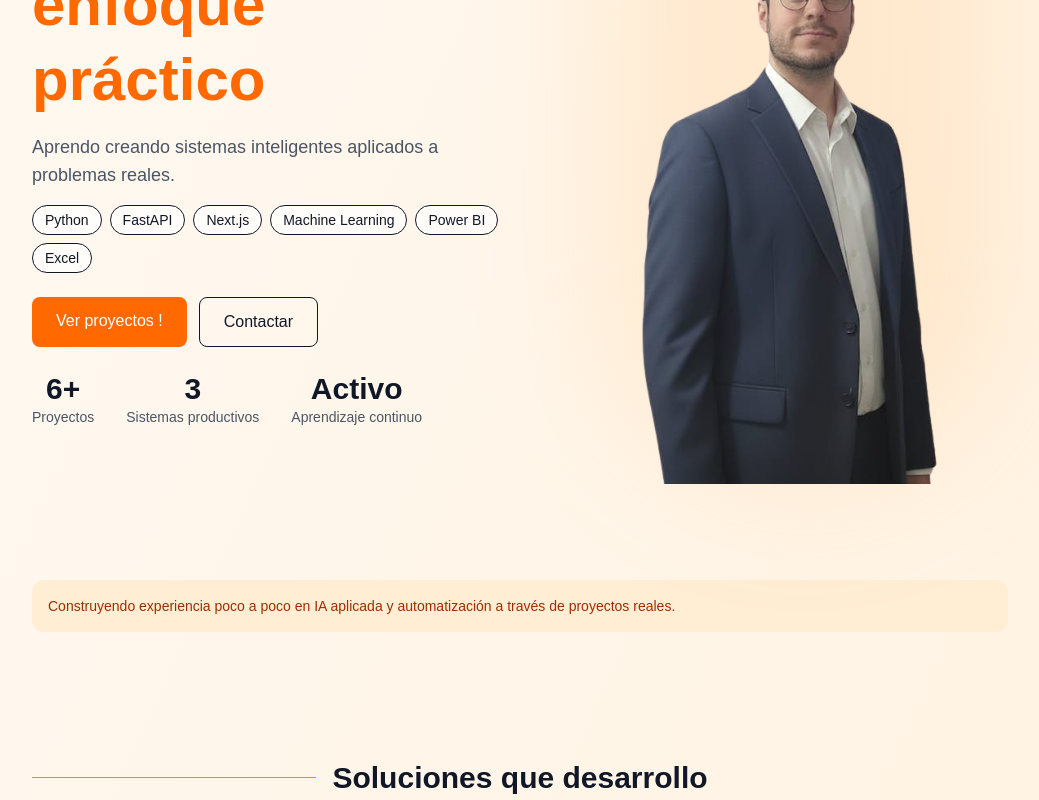
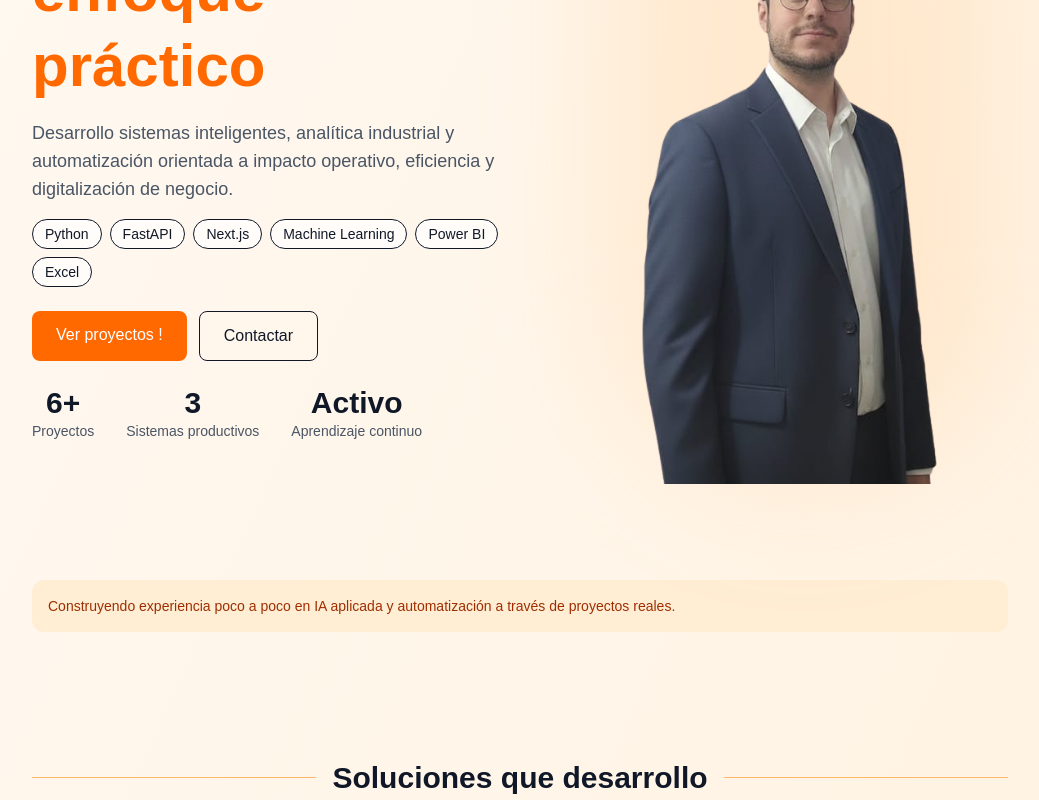
Before and after one commit to Jaume92/jaumerrm_web, a Next.js app: page / in a window 1280 px wide. Shown: the part 400-1200 px from the top of the page, without its empty margins (120-1159 px from the left). Built offline with nearby package versions, Linux system fonts and the light colour scheme.

Commit message:
solucionar el soluciones

```diff
--- a/app/page.tsx
+++ b/app/page.tsx
@@ -80,7 +80,7 @@ export default function Home() {
           </h1>
 
           <p className="mt-4 text-base md:text-lg text-gray-600 max-w-xl">
-            Aprendo creando sistemas inteligentes aplicados a problemas reales.
+            Desarrollo sistemas inteligentes, analítica industrial y automatización orientada a impacto operativo, eficiencia y digitalización de negocio.
           </p>
 
           {/* STACK */}
@@ -162,16 +162,19 @@ export default function Home() {
       {/*Soluciones que desarrollo */}
 <section className="max-w-5xl mx-auto px-6 pb-20">
 
-  {/* TÍTULO CON SEPARADOR */}
-  <div className="flex items-center gap-4 my-16">
-    <div className="flex-1 h-px bg-orange-400"></div>
+  {/* TÍTULO CON SEPARADOR RESPONSIVE */}
+<div className="flex flex-col md:flex-row items-center gap-4 my-16">
 
-    <h2 className="text-3xl font-semibold text-center whitespace-nowrap">
-      Soluciones que desarrollo
-    </h2>
+  <div className="hidden md:block flex-1 h-px bg-orange-300"></div>
 
-    <div className="flex-1 h-px bg-orange-00"></div>
-  </div>
+  <h2 className="text-2xl md:text-3xl font-semibold text-center">
+    Soluciones que desarrollo
+  </h2>
+
+  <div className="hidden md:block flex-1 h-px bg-orange-300"></div>
+
+</div>
+
 
   {/* TARJETAS */}
   <div className="mt-8 grid md:grid-cols-3 gap-5">
```
